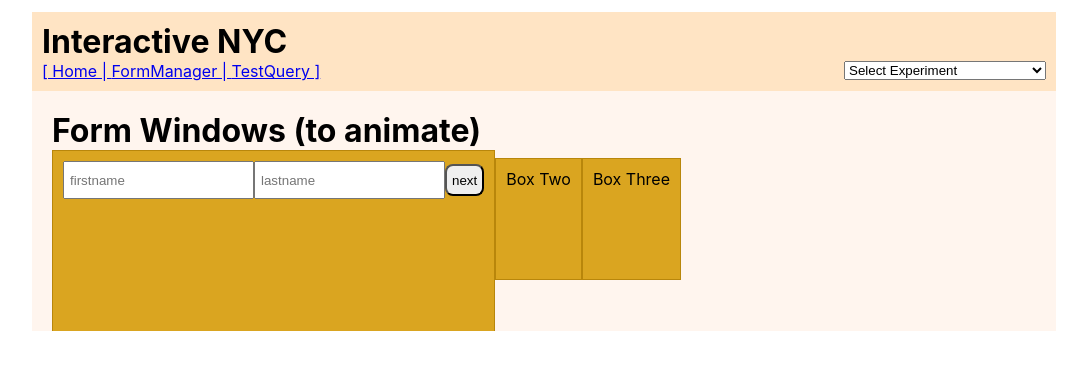
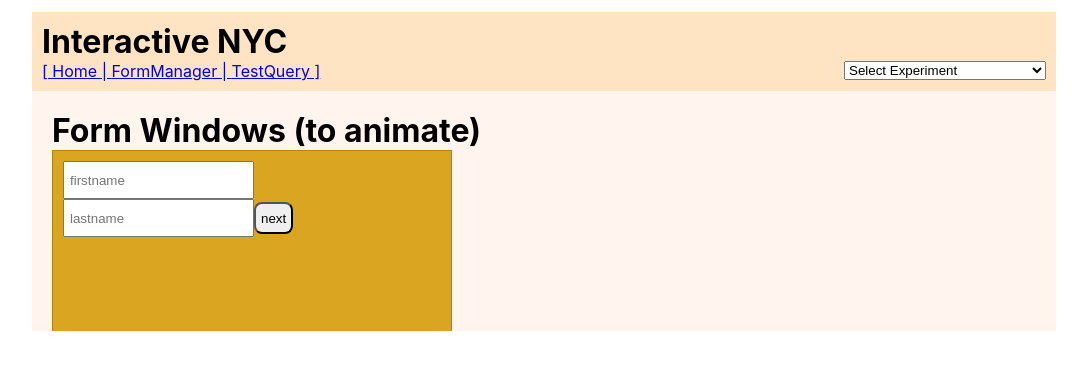
Before and after one commit to interactivenyc/inyc-experiments, a React (Create React App) app in the folder inyc_website/: page /formManager in a window 1280 px wide. Shown: the top 370 px of the page, without its empty margins (96-1183 px from the left). Built offline with nearby package versions, Linux system fonts and the light colour scheme.

Commit message:
adding WindowManager with CSS animation

```diff
--- a/inyc_website/src/components/experiments/02-FormManager/FormManager.js
+++ b/inyc_website/src/components/experiments/02-FormManager/FormManager.js
@@ -1,6 +1,7 @@
 import React, { useState, useEffect, useRef } from 'react';
 import Box from '../../Box/Box';
-import './FormManager.css'
+import './FormManager.css';
+import WindowManager from './WindowManager';
 
 const FormManager = () => {
     const thisRef = useRef()
@@ -35,7 +36,7 @@ const FormManager = () => {
     return (
         <div className='form-manager' ref={thisRef}>
             <h1>Form Windows (to animate)</h1>
-
+            <WindowManager>
                 <Box height="200">
                     <input type="text"
                         onChange={onChange}
@@ -49,6 +50,7 @@ const FormManager = () => {
                 </Box>
                 <Box>Box Two</Box>
                 <Box>Box Three</Box>
+            </WindowManager>
         </div>
      );
 }
--- /dev/null
+++ b/inyc_website/src/components/experiments/02-FormManager/WindowManager.css
@@ -0,0 +1,16 @@
+.window-frame {
+    width: 100px;
+    overflow: hidden;
+}
+
+.window {
+    opacity: 0%;
+    margin-left: 400px;
+    transition: all .5s;
+    width: 400px;
+}
+
+.window-reveal {
+    opacity: 100%;
+    margin-left: 0;
+}
--- /dev/null
+++ b/inyc_website/src/components/experiments/02-FormManager/WindowManager.js
@@ -0,0 +1,33 @@
+import React, { createRef, useEffect } from 'react';
+import './WindowManager.css';
+
+const WindowManager = (props) => {
+    console.log('[WindowManager] children', props.children);
+    let currentIndex = 0
+    let childrenArray = []
+    let windowFrame = createRef()
+
+    React.Children.map(props.children, (child) => {
+        console.log("child", child);
+        childrenArray.push(createRef())
+    })
+
+    useEffect(() => {
+        console.log('[WindowManager] useEffect reveal');
+        windowFrame.current.style.width='400px'
+        childrenArray[currentIndex].current.classList.add('window-reveal')
+    })
+
+    return (
+        <div className='window-frame' ref={windowFrame}>
+            {props.children.map((child, index) => {
+                return (index === currentIndex) ?
+                    <div key={index} ref={childrenArray[index]} className='window'>{child}</div>
+                :
+                    <div key={index} ref={childrenArray[index]} style={{display: 'none'}}>{child}</div>
+            })}
+        </div>
+     );
+}
+
+export default WindowManager;
--- a/inyc_website/src/containers/App/App.js
+++ b/inyc_website/src/containers/App/App.js
@@ -53,7 +53,7 @@ const App = (props) => {
         </Switch>
 
       </div>
-      </Router>
+    </Router>
   );
 }
 
```
Also changed, not shown: 1 other file (tests, documents, lock files or other folders). Lines whose indentation alone changed are shown as unchanged.
